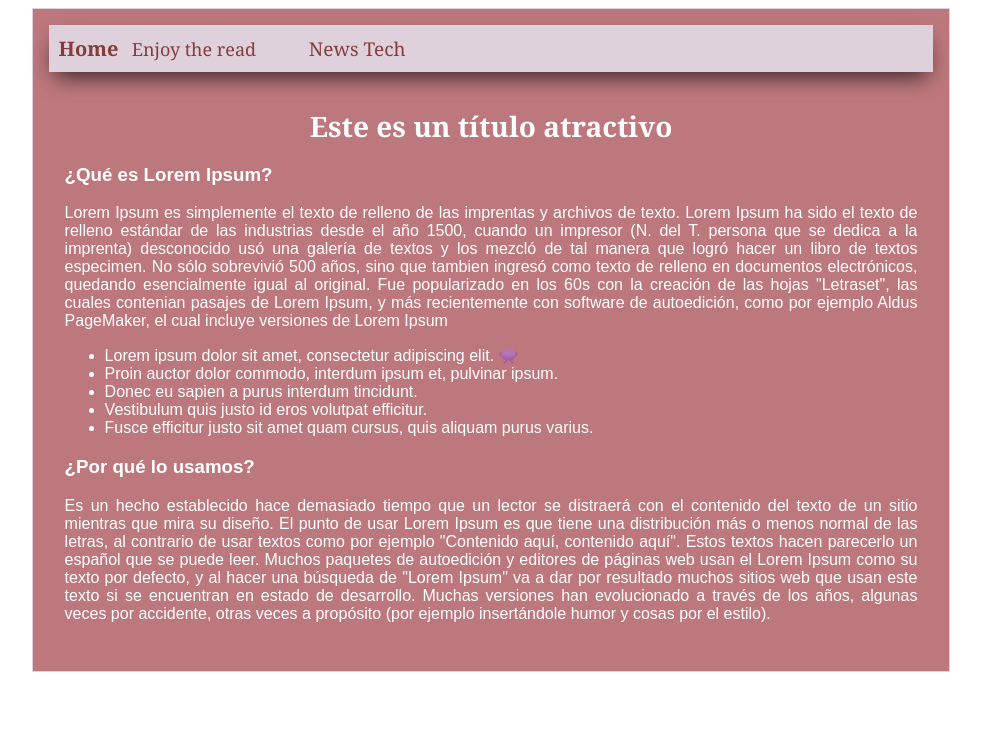
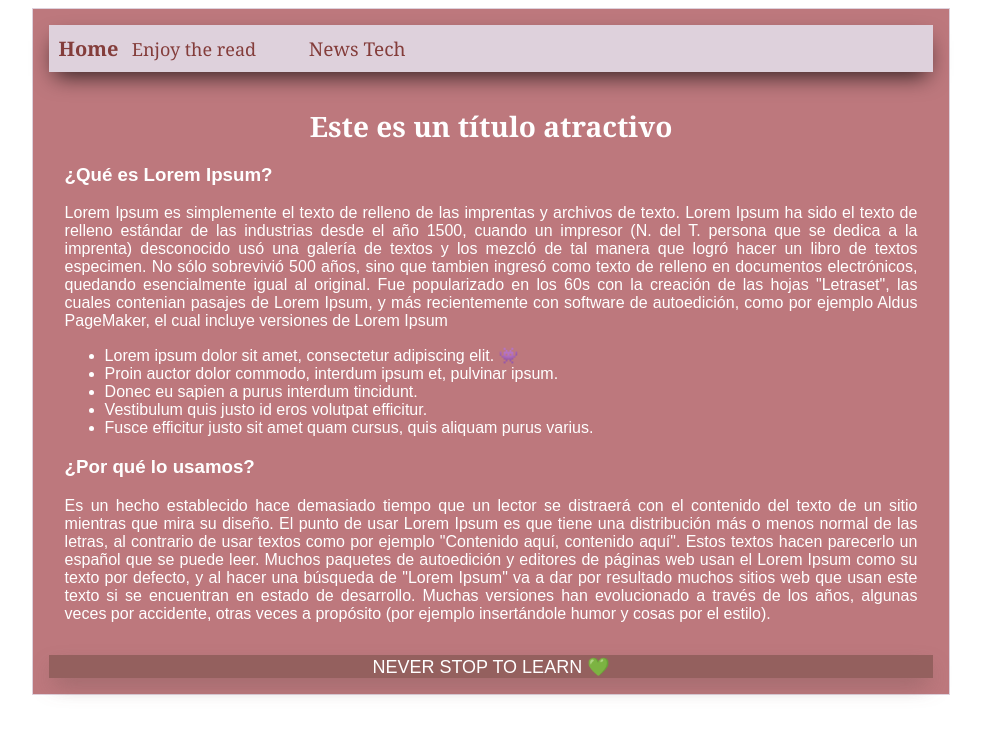
Before and after one commit to AlejoCJaimes/BlogPost, a plain HTML site: page index.html in a window 1280 px wide. Shown: the whole page, without its empty margins (149-1130 px from the left). Drawn offline with Linux system fonts and the light colour scheme.

Commit message:
Primera edición del footer, terminada!

```diff
--- a/css/style.css
+++ b/css/style.css
@@ -45,6 +45,15 @@ font-size: 16px;
     text-align: right;
 
 }
+#footer
+{
+    font-family: "Arial";
+    font-size: 18px;
+    background-color: #94605e;
+    box-shadow: 0px 10px 22px -6px rgba(122, 87, 87, 0.75);
+    text-align: center;
+    padding: .08em 0 0 0;
+}
 #container h1
 {
     font-family: "Cambria";
--- a/index.html
+++ b/index.html
@@ -51,6 +51,11 @@
                 desarrollo. Muchas versiones han evolucionado a través de los años, algunas veces por accidente, otras
                 veces a propósito (por ejemplo insertándole humor y cosas por el estilo).
             </p>
+
+
+        </div>
+        <div id="footer">
+            NEVER STOP TO LEARN &#x1F49A;
         </div>
     </div>
 
```
